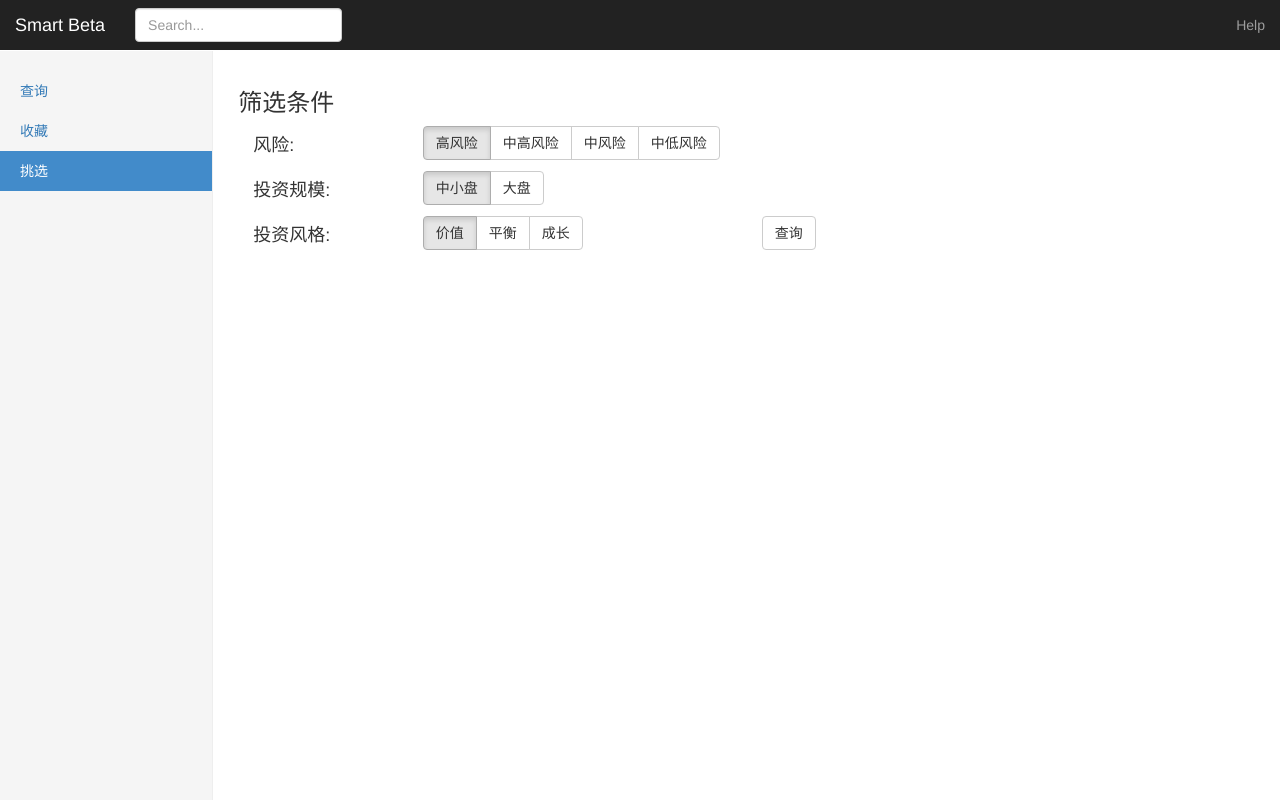
After one commit to clczx/hackthon, a Flask app: page /fundselector in a window 1280 px wide. The commit adds this page. Run offline with Flask 2, Linux system fonts and the light colour scheme; some libraries are stand-ins or nearby versions.

Commit message:
add fund selector

```diff
--- a/app.py
+++ b/app.py
@@ -21,6 +21,12 @@ ISOTIMEFORMAT='%Y-%m-%d'
 @app.route('/', methods=['POST', 'GET'])
 def index():
     return render_template('index.html')
+
+
+@app.route('/fundselector', methods=['POST', 'GET'])
+def fundselector():
+    return render_template('fundselector.html')
+
 
 @app.route('/fundinfo', methods=['POST', 'GET'])
 def fundinfo():
@@ -172,6 +178,29 @@ def delete_user_fund():
         return jsonify(**result)
 
 
+@app.route('/api/fund/selector', methods=['GET'])
+def fund_selector():
+    tags = request.args.get('tags', None)
+    if tags:
+        cur = mysql.connection.cursor()
+
+        data = []
+        sql = "select code, fund_name, acc_return, annaul_return, max_drawdown, volatility, sharp_ratio \
+            from fund_overview where tags = '%s' order by annaul_return desc limit 10" % (tags)
+        cur.execute(sql)
+        for rz in cur.fetchall():
+            data.append(rz)
+        result = {"status" : "Ok", 'result': data}
+        return jsonify(**result)
+
+        result = {"status" : "Ok"}
+        return jsonify(**result)
+    else:
+        result = {"status" : "failed", "result": "invalid query"}
+        return jsonify(**result)
+
+
+
 def get_acc_return(daily_nav):
     ret = []
     for i in range(len(daily_nav)):
--- a/templates/fundinfo.html
+++ b/templates/fundinfo.html
@@ -39,6 +39,7 @@
           <ul class="nav nav-sidebar">
             <li class="active"><a href="#">查询</a></li>
             <li><a href="fundstar">收藏</a></li>
+            <li><a href="#">挑选</a></li>
           </ul>
 		</div>
 	  </div>
--- /dev/null
+++ b/templates/fundselector.html
@@ -0,0 +1,145 @@
+<!DOCTYPE html>
+<html lang="zh-cn">
+    <head>
+        <title>基金挑选</title>
+    </head>
+    <meta http-equiv="X-UA-Compatible" content="IE=edge">
+    <meta name="viewport" content="width=device-width, initial-scale=1">
+    <script src="http://cdn.bootcss.com/jquery/3.1.1/jquery.min.js"></script>
+    <script type="text/javascript" src="static/javascript/bootstrap3-typeahead.min.js"></script>
+	<script src="static/javascript/echarts.min.js"></script>
+    <link rel="stylesheet" href="http://cdn.bootcss.com/bootstrap/3.3.0/css/bootstrap.min.css">
+    <link rel="stylesheet" href="static/css/dashboard.css">
+</head>
+<body>
+	<nav class="navbar navbar-inverse navbar-fixed-top" role="navigation">
+      <div class="container-fluid">
+        <div class="navbar-header">
+          <button type="button" class="navbar-toggle collapsed" data-toggle="collapse" data-target="#navbar" aria-expanded="false" aria-controls="navbar">
+            <span class="sr-only">Toggle navigation</span>
+            <span class="icon-bar"></span>
+            <span class="icon-bar"></span>
+            <span class="icon-bar"></span>
+          </button>
+          <a class="navbar-brand" href="/">Smart Beta</a>
+        </div>
+        <div id="navbar" class="navbar-collapse collapse" aria-expanded="false" style="height: 60px;">
+          <form class="navbar-form navbar-left" action="/fundinfo" method="post">
+            <input type="text" class="form-control" placeholder="Search..." name="fundquery">
+          </form>
+          <ul class="nav navbar-nav navbar-right">
+            <li><a href="#">Help</a></li>
+          </ul>
+        </div>
+      </div>
+    </nav>
+	<div class="container-fluid">
+      <div class="row">
+        <div class="col-sm-3 col-md-2 sidebar">
+          <ul class="nav nav-sidebar">
+            <li><a href="fundinfo">查询</a></li>
+            <li><a href="fundstar">收藏</a></li>
+            <li class="active"><a href="#">挑选</a></li>
+          </ul>
+		</div>
+	  </div>
+	</div>
+	<div class="col-sm-9 col-sm-offset-3 col-md-10 col-md-offset-2 main">
+		<div class="row">
+			<h3>筛选条件</h3>
+		</div>
+		<div class="row">
+			<div class="col-md-2">
+				<label><h4>风险: </h4></label>
+			</div>
+			<div id="radioBtn" class="btn-group col-md-6">
+			  <button type="button" class="btn btn-default active" data-toggle="risk" data-title="H">高风险</button>
+			  <button type="button" class="btn btn-default" data-toggle="risk" data-title="MH">中高风险</button>
+			  <button type="button" class="btn btn-default" data-toggle="risk" data-title="M">中风险</button>
+			  <button type="button" class="btn btn-default" data-toggle="risk" data-title="ML">中低风险</button>
+			</div>
+		</div>
+		<div class="row">
+			<div class="col-md-2" >
+				<label><h4>投资规模: </h4></label>
+			</div>
+			<div id="radioBtn" class="btn-group col-md-4">
+			  <button type="button" class="btn btn-default active" data-toggle="size" data-title="S">中小盘</button>
+			  <button type="button" class="btn btn-default" data-toggle="size" data-title="L">大盘</button>
+			</div>
+		</div>
+		<div class="row">
+			<div class="col-md-2">
+				<label><h4>投资风格: </h4></label>
+			</div>
+			<div id="radioBtn" class="btn-group col-md-4">
+			  <button type="button" class="btn btn-default active" data-toggle="value" data-title="V">价值</button>
+			  <button type="button" class="btn btn-default" data-toggle="value" data-title="B">平衡</button>
+			  <button type="button" class="btn btn-default" data-toggle="value" data-title="G">成长</button>
+			</div>
+			<div class="col-md-2" id="submit">
+			 	<button type="button" class="btn btn-default">查询</button>
+			</div>
+		</div>
+
+         <div className="row">
+            <div className="col-md-12">
+                <table id="fund_info_table" class="table table-striped table-hover table-condensed">
+                    <thead>
+                        <tr name="fund_info-thead"></tr>
+                    </thead>
+                    <tbody name="fund_info-tbody"></tbody>
+                </table>
+            </div>
+        </div>
+
+	</div>
+	<script>
+		$('#radioBtn button').on('click', function(){
+    		var sel = $(this).data('title');
+    		var tog = $(this).data('toggle');
+    		$('#'+tog).prop('value', sel);
+
+    		$('button[data-toggle="'+tog+'"]').not('[data-title="'+sel+'"]').removeClass('active').addClass('notActive');
+    		$('button[data-toggle="'+tog+'"][data-title="'+sel+'"]').removeClass('notActive').addClass('active');
+		});
+
+
+        var tabelTile = ["基金代码", "基金名称", "累计收益", "年化收益", "最大回撤", "波动率", "夏普比率"];
+
+
+		$('#submit').on('click', function(){
+			var risk = $('button[data-toggle="risk"].active').text();
+			var size = $('button[data-toggle="size"].active').text();
+			var value = $('button[data-toggle="value"].active').text();
+			var tags = risk + ',' + size + ',' + value;
+			console.log(tags);
+			$.get("http://localhost:5000/api/fund/selector", {"tags": tags}, function (data) {
+			if (data.status == 'Ok') {
+				 var thead = $("tr[name='fund_info-thead']");
+       			 thead.empty();
+       			 tabelTile.map(function (item) {
+			            thead.append(
+			                "<th>" + item + "</th>"
+			            );
+			     });
+
+		      	var tbody = $("#fund_info_table tbody[name='fund_info-tbody']");
+                tbody.empty();
+                data['result'].map(function(items) {
+                    var tr = $("<tr><td>" + items[0] + "</td></tr>");
+                    tr.append("<td>" + items[1] + "</td>");
+                    tr.append("<td>" + items[2] + "</td>");
+                    tr.append("<td>" + items[3] + "</td>");
+                    tr.append("<td>" + items[4] + "</td>");
+                    tr.append("<td>" + items[5] + "</td>");
+                    tr.append("<td>" + items[6] + "</td>");
+                    tbody.append(tr);
+                });
+			} else {
+				alert("查询出现问题");
+			}
+		});
+		});
+	</script>
+	</body>
--- a/templates/fundstar.html
+++ b/templates/fundstar.html
@@ -38,6 +38,7 @@
           <ul class="nav nav-sidebar">
             <li><a href="fundinfo">查询</a></li>
             <li class="active"><a href="#">收藏</a></li>
+            <li><a href="fundselector">挑选</a></li>
           </ul>
 		</div>
 	  </div>
```
